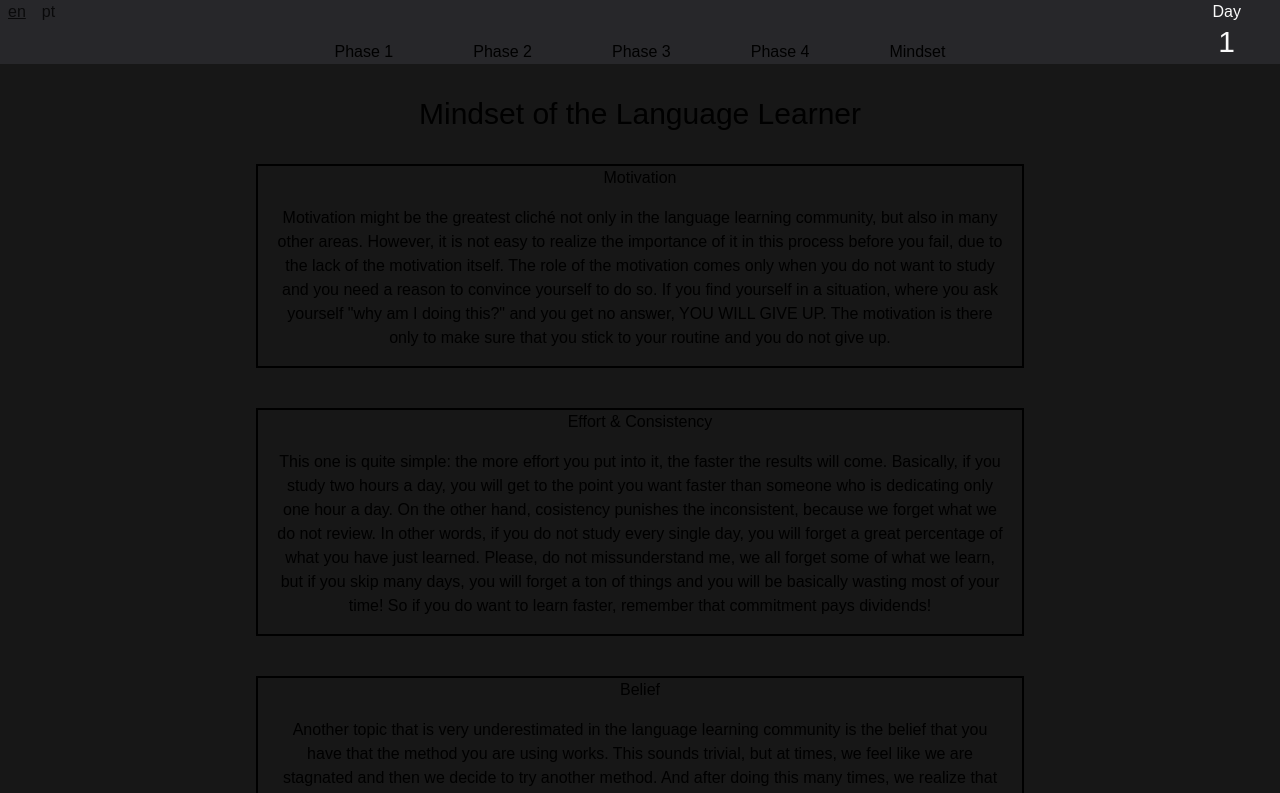
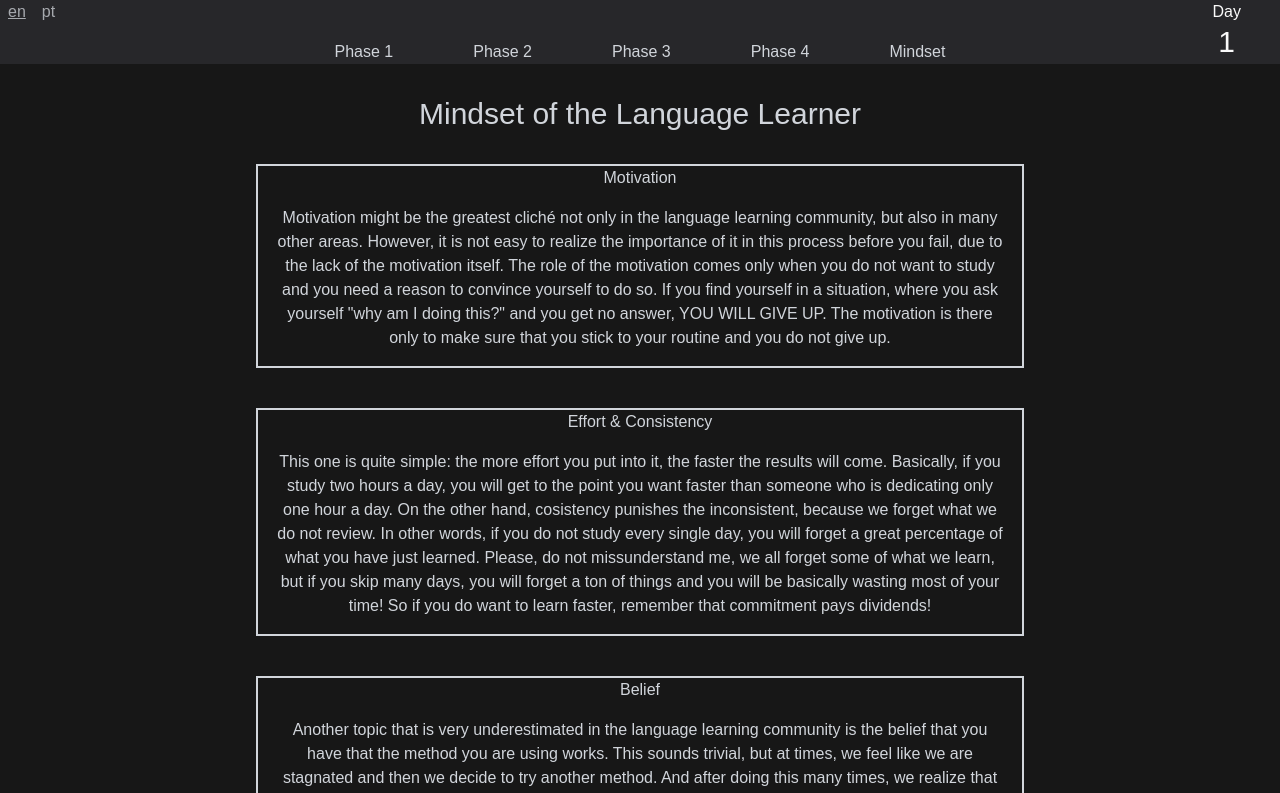
Before and after one commit to henriquerubido1/my-method, a React (Vite) app: page /mindset in a window 1280 px wide. Shown: the top 793 px of the page. Built offline with nearby package versions, Linux system fonts and the light colour scheme.

Commit message:
feat:mindset and mindsetPt refactored

```diff
--- a/src/pages/en/Mindset.jsx
+++ b/src/pages/en/Mindset.jsx
@@ -10,7 +10,7 @@ import FinalThoughts from '../../components/en/FinalThoughts';
 
 function Mindset() {
 	return (
-		<div className="text-blue text-center">
+		<div className="text-light-gray text-center">
 			<Header en="/mindset" pt="pt/mindset" />
 			<h1 className="m-8 text-3xl">Mindset of the Language Learner</h1>
 			<div className="flex justify-center mb-10">
--- a/src/pages/pt/MindsetPt.jsx
+++ b/src/pages/pt/MindsetPt.jsx
@@ -10,7 +10,7 @@ import FinalThoughtsPt from '../../components/pt/FinalThoughtsPt';
 
 function MindsetPt() {
 	return (
-		<div className="text-blue text-center">
+		<div className="text-light-gray text-center">
 			<HeaderPt en="/mindset" pt="pt/mindset" />
 			<h1 className="m-8 text-3xl">Mentalidade do Estudante de Idiomas</h1>
 			<div className="flex justify-center mb-10">
```
